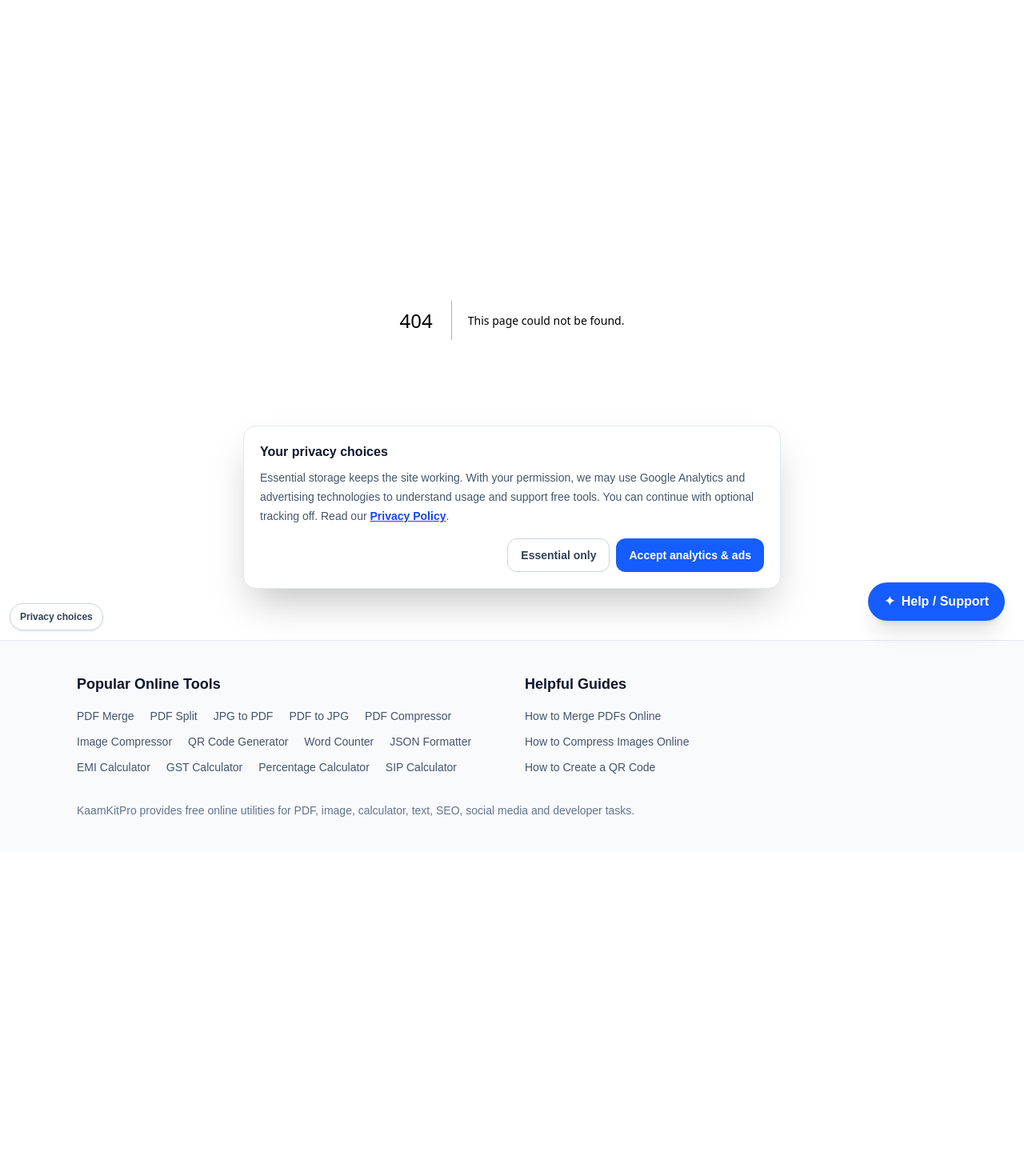
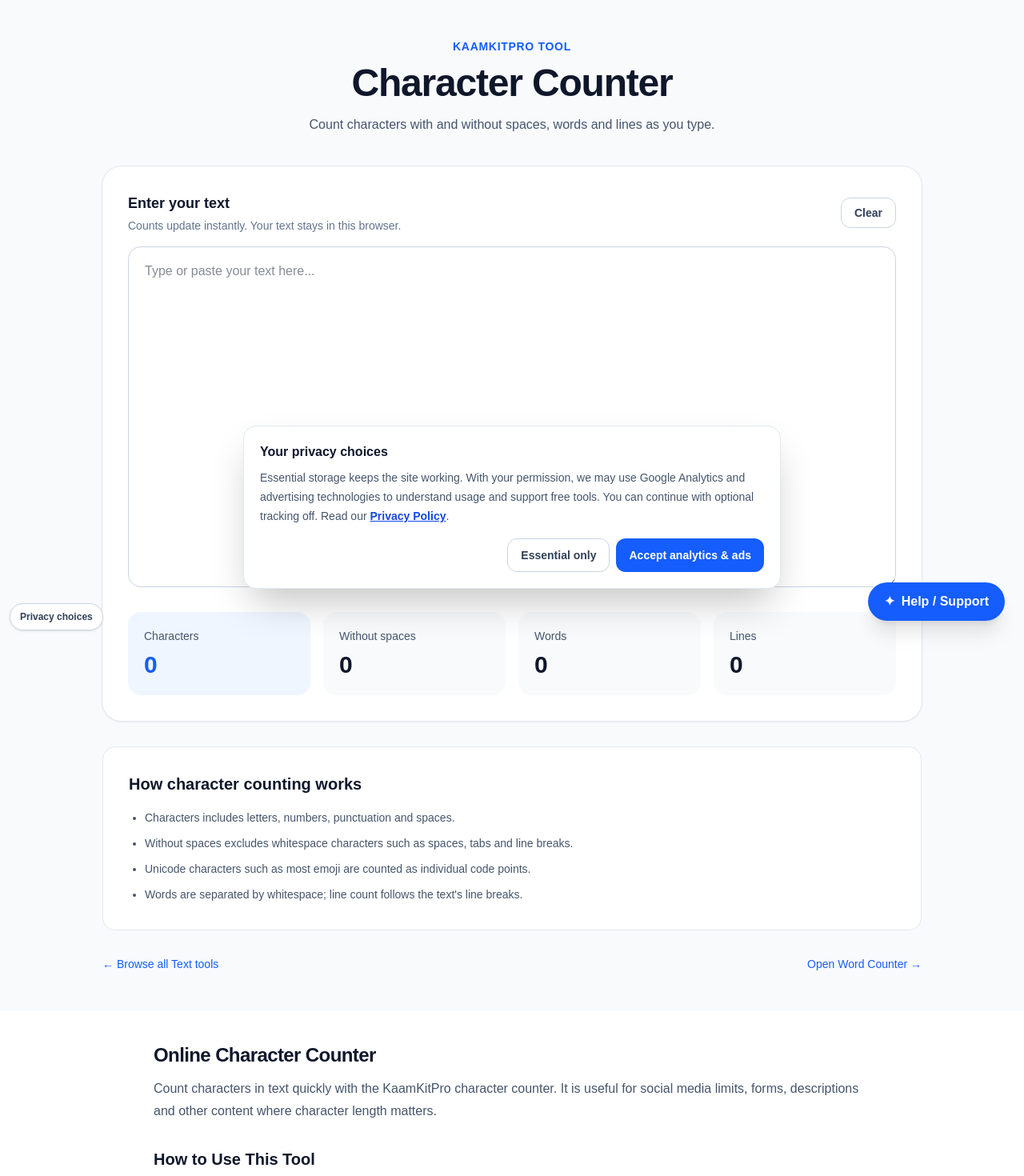
Before and after one commit to WellProSoftware/kaamkitpro, a Next.js app: page /tools/character-counter in a window 1280 px wide. Before the commit this address had no page. Shown: the top 1470 px of the page at 80% size. Before the commit the page ends 1065 px from the top, so only its background shows below. Built offline with nearby package versions, Linux system fonts and the light colour scheme.

Commit message:
Fix existing Character Counter route

```diff
--- /dev/null
+++ b/src/app/tools/character-counter/page.tsx
@@ -0,0 +1,95 @@
+"use client";
+
+import Link from "next/link";
+import { useMemo, useState } from "react";
+
+export default function CharacterCounterPage() {
+  const [text, setText] = useState("");
+  const counts = useMemo(() => {
+    const characters = Array.from(text).length;
+    const charactersWithoutSpaces = Array.from(text.replace(/\s/g, "")).length;
+    const words = text.trim() ? text.trim().split(/\s+/u).length : 0;
+    const lines = text.length ? text.split(/\r\n|\r|\n/).length : 0;
+    return { characters, charactersWithoutSpaces, words, lines };
+  }, [text]);
+
+  return (
+    <main className="min-h-screen bg-slate-50 px-4 py-12 text-slate-900">
+      <div className="mx-auto max-w-5xl">
+        <div className="mb-10 text-center">
+          <p className="mb-3 text-sm font-semibold uppercase tracking-wider text-blue-600">
+            KaamKitPro Tool
+          </p>
+          <h1 className="text-4xl font-bold tracking-tight sm:text-5xl">
+            Character Counter
+          </h1>
+          <p className="mx-auto mt-4 max-w-2xl text-slate-600">
+            Count characters with and without spaces, words and lines as you type.
+          </p>
+        </div>
+
+        <section className="rounded-3xl bg-white p-6 shadow-sm ring-1 ring-slate-200 sm:p-8">
+          <div className="mb-4 flex items-center justify-between gap-4">
+            <div>
+              <h2 className="text-lg font-bold">Enter your text</h2>
+              <p className="mt-1 text-sm text-slate-500">
+                Counts update instantly. Your text stays in this browser.
+              </p>
+            </div>
+            <button
+              type="button"
+              onClick={() => setText("")}
+              className="rounded-xl border border-slate-300 px-4 py-2 text-sm font-semibold text-slate-700 hover:bg-slate-50"
+            >
+              Clear
+            </button>
+          </div>
+
+          <textarea
+            value={text}
+            onChange={(event) => setText(event.target.value)}
+            placeholder="Type or paste your text here..."
+            rows={14}
+            aria-label="Text to count"
+            className="w-full resize-y rounded-2xl border border-slate-300 px-5 py-4 text-base leading-7 outline-none focus:border-blue-500 focus:ring-4 focus:ring-blue-100"
+          />
+
+          <div className="mt-6 grid grid-cols-2 gap-4 md:grid-cols-4" aria-live="polite">
+            {[
+              { label: "Characters", value: counts.characters, featured: true },
+              { label: "Without spaces", value: counts.charactersWithoutSpaces },
+              { label: "Words", value: counts.words },
+              { label: "Lines", value: counts.lines },
+            ].map((item) => (
+              <div key={item.label} className={item.featured ? "rounded-2xl bg-blue-50 p-5" : "rounded-2xl bg-slate-50 p-5"}>
+                <p className="text-sm font-medium text-slate-600">{item.label}</p>
+                <p className={item.featured ? "mt-2 text-3xl font-bold text-blue-600" : "mt-2 text-3xl font-bold"}>
+                  {item.value.toLocaleString()}
+                </p>
+              </div>
+            ))}
+          </div>
+        </section>
+
+        <section className="mt-8 rounded-2xl border border-slate-200 bg-white p-6 sm:p-8">
+          <h2 className="text-xl font-bold">How character counting works</h2>
+          <ul className="mt-4 list-disc space-y-2 pl-5 text-sm leading-6 text-slate-600">
+            <li>Characters includes letters, numbers, punctuation and spaces.</li>
+            <li>Without spaces excludes whitespace characters such as spaces, tabs and line breaks.</li>
+            <li>Unicode characters such as most emoji are counted as individual code points.</li>
+            <li>Words are separated by whitespace; line count follows the text's line breaks.</li>
+          </ul>
+        </section>
+
+        <div className="mt-8 flex flex-wrap justify-between gap-4">
+          <Link href="/tools/text" className="text-sm font-medium text-blue-600 hover:underline">
+            ← Browse all Text tools
+          </Link>
+          <Link href="/tools/word-counter" className="text-sm font-medium text-blue-600 hover:underline">
+            Open Word Counter →
+          </Link>
+        </div>
+      </div>
+    </main>
+  );
+}
```
